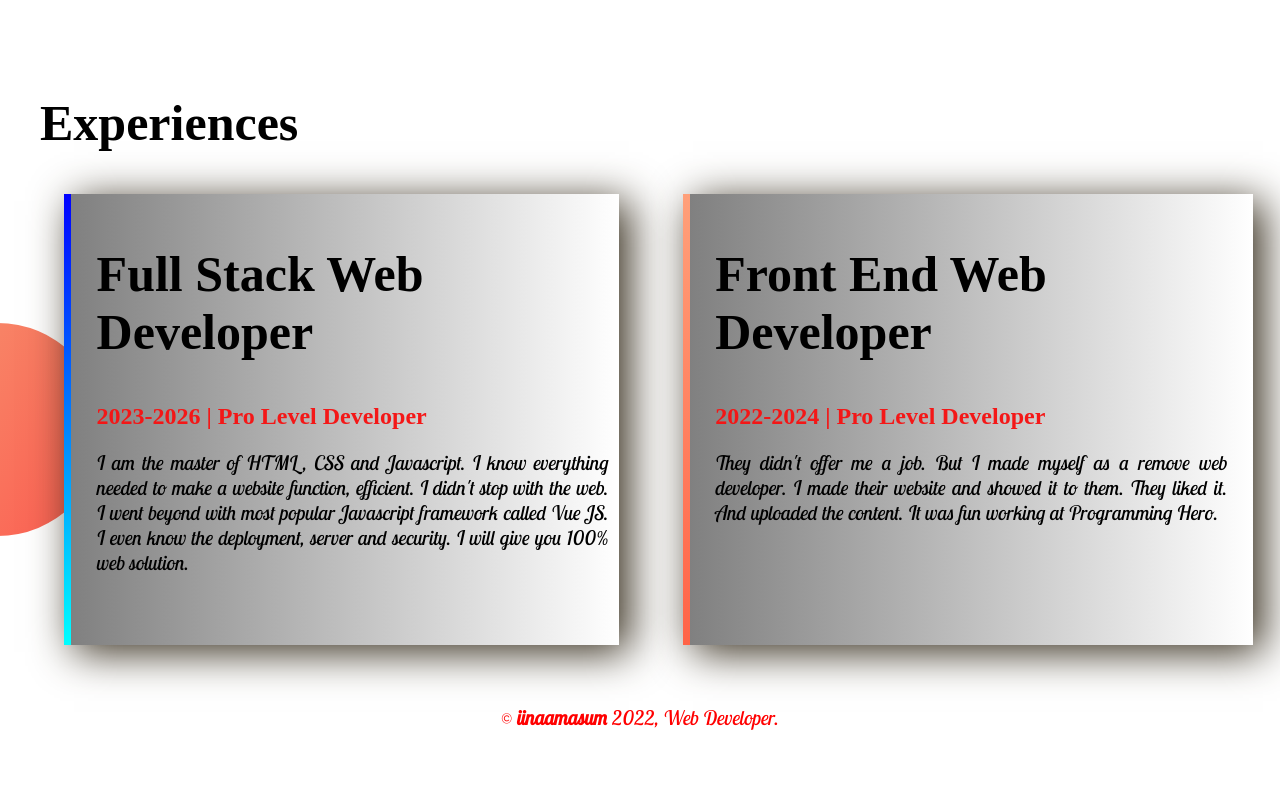
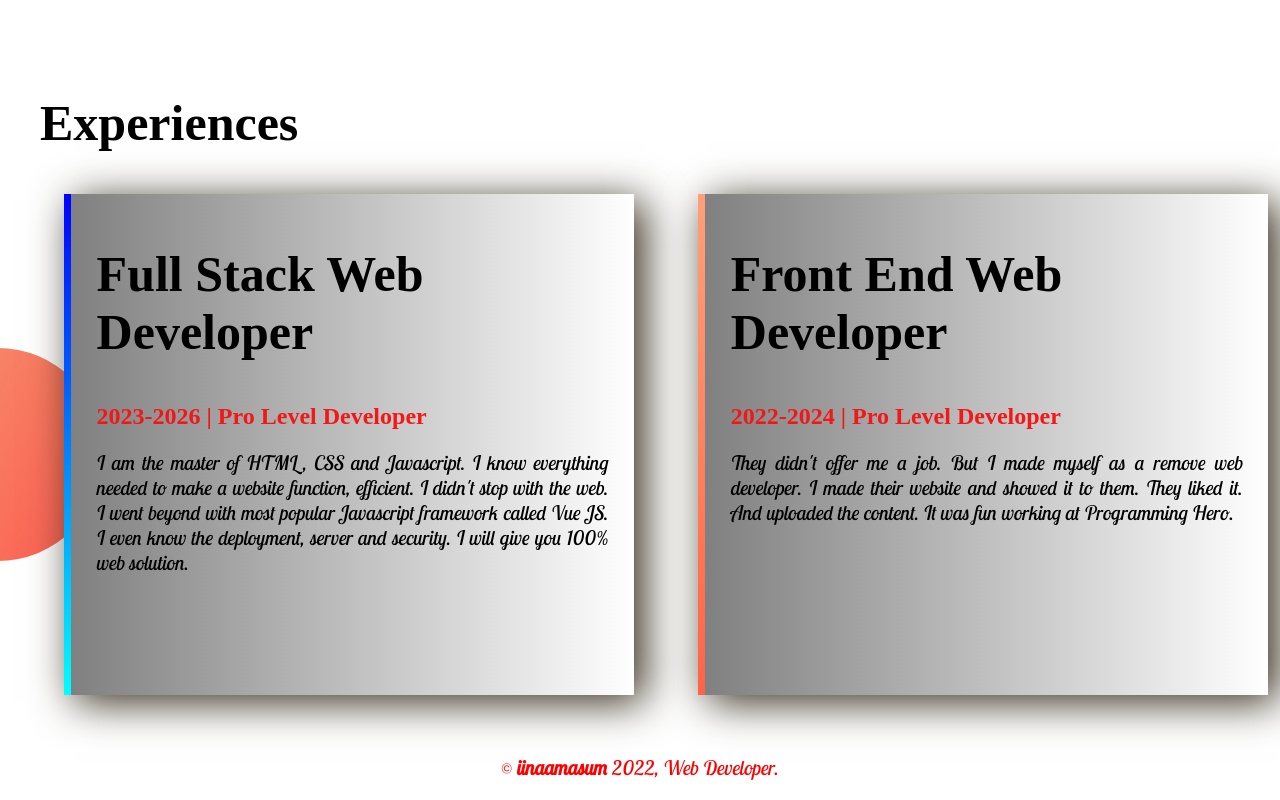
Before and after one commit to iinaamasum/first-portfolio, a plain HTML site: page index.html in a window 1280 px wide. Shown: the part 1320-2120 px from the top of the page. Before the commit the page ends 2070 px from the top, so only its background shows below. Drawn offline with Linux system fonts and the light colour scheme; a web font is replaced by a local one.

Commit message:
revision 4

```diff
--- a/style.css
+++ b/style.css
@@ -108,6 +108,8 @@ a{
     /* height: 400px; */
     margin-left: 5%;
     padding-left: 2%;
+    padding-bottom: 100px;
+    padding-right: 2%;
     /* border-left: 2px solid; */
     border-left: 7px solid;
     border-image: linear-gradient(180deg, blue, cyan);
```
